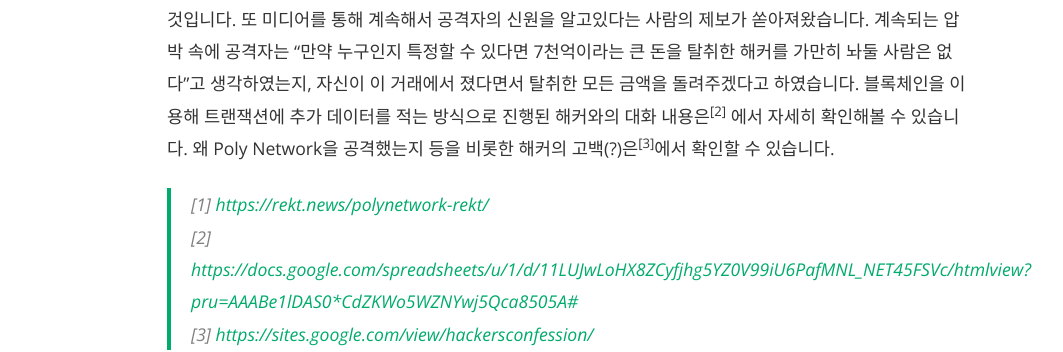
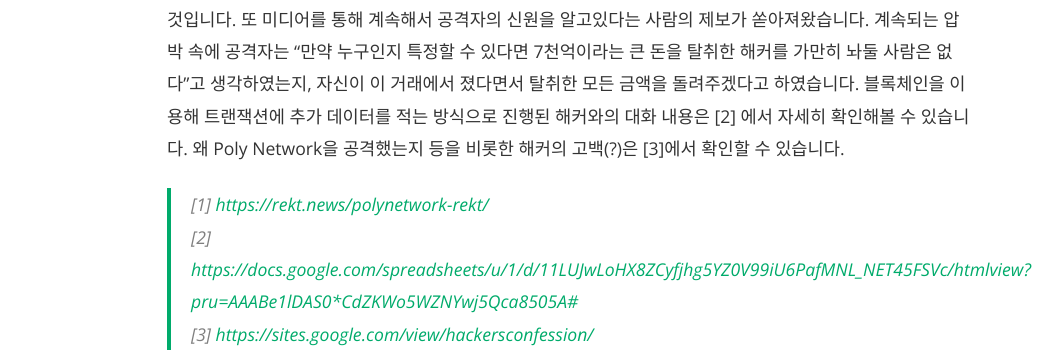
Before and after one commit to theori-io/theori-io.github.io, a Jekyll site: the page built from _posts/2021-12-31-2021-hot-cve-the-second-half.md, in a window 1280 px wide and 900 px high, scrolled down 2559 px. Shown: the part 351-703 px from the top of the window, without its empty margins (118-1181 px from the left). Built offline with Jekyll 4.4.1, drawn with Linux system fonts in a browser that asks for light colours; nearby versions of some CDN libraries; comment, search, counter and statistics services are not loaded; some of the changed text lies outside the part shown.

Commit message:
Remove sup tag

```diff
--- a/_posts/2021-12-31-2021-hot-cve-the-second-half.md
+++ b/_posts/2021-12-31-2021-hot-cve-the-second-half.md
@@ -45,7 +45,7 @@
 
 올해 8월 사상 최대의 블록체인 프로토콜 해킹 사건이 있었습니다. 이종 체인 연결 프로젝트인 Poly Network에 납입된  7천억원 상당의 크립토 자산이 해킹되었습니다.<sup>[1]</sup> 해킹에 사용된 취약점은 생각 외로 매우 간단했습니다. Solidity는 컴파일 단계에서 외부에 노출된 함수의 시그니처를 sha3를 통해 해시한 후 앞 4바이트를 점프 테이블의 주소로 사용합니다. 4바이트의 엔트로피는 매우 낮아, 슈퍼컴퓨터 없이도 같은 점프 테이블의 해시가 나오도록 함수 시그니처를 만들 수 있습니다. 크로스체인 기능 지원을 위해 Poly Network에서는 임의 method 이름과 “(bytes,bytes,uint64)” 시그니처를 가진 함수를 호출하는 것을 지원합니다. 의도대로라면 인자의 형태가 bytes거나 address와 같이 다른 타입일 경우 다른 해시 값이 나와야 하지만,  “f1121318093(bytes,bytes,uint64)”[:8] (hexdigest된 4바이트 표기)의 값이 다른 타입을 인자로 받는 “putCurEpochConPubKeyBytes(bytes)”[:8]의 결과 값과 동일한 것을 확인할 수 있습니다. 해커는 f1121318093 함수를 호출해(putCurEpochConPubKeyBytes와 같은 hash 결과) 자신의 퍼블릭키를 크로스체인 매니저로 허용한 후 Poly Network이 가지고 있는 자산을 모두 탈취했습니다.
 
-흥미로웠던 부분은, 해커가 자산을 탈취한 후 Poly Network팀과 블록체인을 통해 커뮤니케이션을 하는 부분입니다. 공격에 사용되었던 주소에 FTX, OKEX 등 KYC를 필수로 요구하는 거래소의 입/출금 기록이 존재했습니다. 이는, 법적인 강제성이 부여된다면 중앙화 거래소에서 Poly Network에게 정보를 제공해 줄 여지가 존재한다는 것입니다. 또 미디어를 통해 계속해서 공격자의 신원을 알고있다는 사람의 제보가 쏟아져왔습니다. 계속되는 압박 속에 공격자는 “만약 누구인지 특정할 수 있다면 7천억이라는 큰 돈을 탈취한 해커를 가만히 놔둘 사람은 없다”고 생각하였는지, 자신이 이 거래에서 졌다면서 탈취한 모든 금액을 돌려주겠다고 하였습니다. 블록체인을 이용해 트랜잭션에 추가 데이터를 적는 방식으로 진행된 해커와의 대화 내용은<sup>[2]</sup> 에서 자세히 확인해볼 수 있습니다. 왜 Poly Network을 공격했는지 등을 비롯한 해커의 고백(?)은<sup>[3]</sup>에서 확인할 수 있습니다.
+흥미로웠던 부분은, 해커가 자산을 탈취한 후 Poly Network팀과 블록체인을 통해 커뮤니케이션을 하는 부분입니다. 공격에 사용되었던 주소에 FTX, OKEX 등 KYC를 필수로 요구하는 거래소의 입/출금 기록이 존재했습니다. 이는, 법적인 강제성이 부여된다면 중앙화 거래소에서 Poly Network에게 정보를 제공해 줄 여지가 존재한다는 것입니다. 또 미디어를 통해 계속해서 공격자의 신원을 알고있다는 사람의 제보가 쏟아져왔습니다. 계속되는 압박 속에 공격자는 “만약 누구인지 특정할 수 있다면 7천억이라는 큰 돈을 탈취한 해커를 가만히 놔둘 사람은 없다”고 생각하였는지, 자신이 이 거래에서 졌다면서 탈취한 모든 금액을 돌려주겠다고 하였습니다. 블록체인을 이용해 트랜잭션에 추가 데이터를 적는 방식으로 진행된 해커와의 대화 내용은 [2] 에서 자세히 확인해볼 수 있습니다. 왜 Poly Network을 공격했는지 등을 비롯한 해커의 고백(?)은 [3]에서 확인할 수 있습니다.
 
 > [1] <a href="https://rekt.news/polynetwork-rekt/" target="_blank">https://rekt.news/polynetwork-rekt/</a>  \
 > [2] <a href="https://docs.google.com/spreadsheets/u/1/d/11LUJwLoHX8ZCyfjhg5YZ0V99iU6PafMNL_NET45FSVc/htmlview?pru=AAABe1lDAS0*CdZKWo5WZNYwj5Qca8505A#" target="_blank">https://docs.google.com/spreadsheets/u/1/d/11LUJwLoHX8ZCyfjhg5YZ0V99iU6PafMNL_NET45FSVc/htmlview?pru=AAABe1lDAS0*CdZKWo5WZNYwj5Qca8505A#</a> \
```
